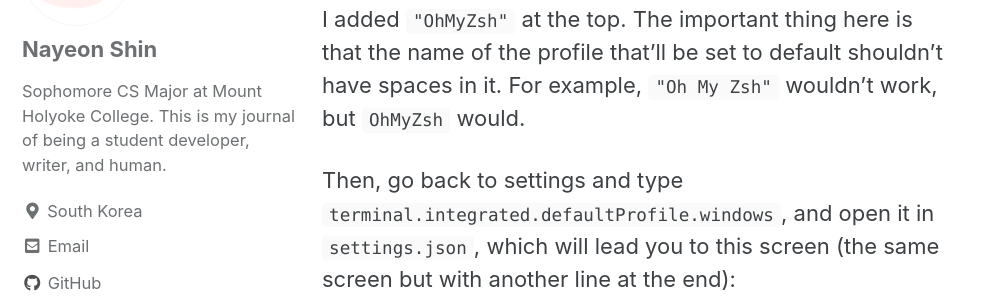
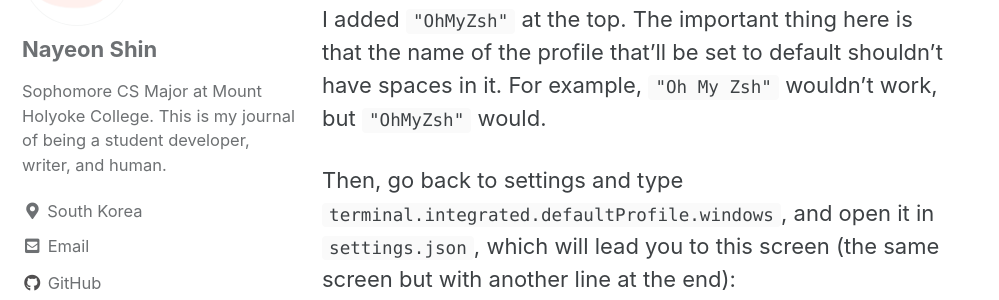
Before and after one commit to nayeonshin/nayeonshin.github.io, a Jekyll site: the page built from _posts/2021-05-27-how-to-change-vscodes-default-terminal-in-2021.md, in a window 1280 px wide and 900 px high, scrolled down 4051 px. Shown: the part 150-450 px from the top of the window, without its empty margins (0-999 px from the left). Built offline with Jekyll 4.4.1, drawn with Linux system fonts in a browser that asks for light colours; cached includes are drawn as plain includes; comment, search, counter and statistics services are not loaded.

````diff
--- a/_posts/2021-05-27-how-to-change-vscodes-default-terminal-in-2021.md
+++ b/_posts/2021-05-27-how-to-change-vscodes-default-terminal-in-2021.md
@@ -73,7 +73,7 @@
 }
 ```
 
-I added <code>"OhMyZsh"</code> at the top. The important thing here is that the name of the profile that'll be set to default shouldn't have spaces in it. For example, <code>"Oh My Zsh"</code> wouldn't work, but <code>OhMyZsh</code> would.
+I added <code>"OhMyZsh"</code> at the top. The important thing here is that the name of the profile that'll be set to default shouldn't have spaces in it. For example, <code>"Oh My Zsh"</code> wouldn't work, but <code>"OhMyZsh"</code> would.
 
 Then, go back to settings and type <code>terminal.integrated.defaultProfile.windows</code>, and open it in <code>settings.json</code>, which will lead you to this screen (the same screen but with another line at the end):
 
````
